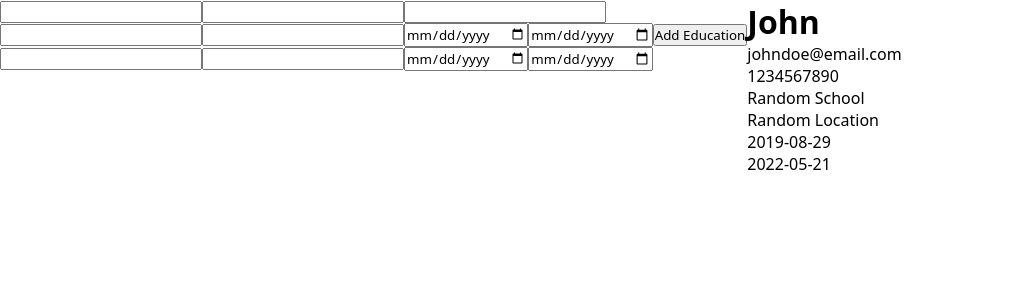
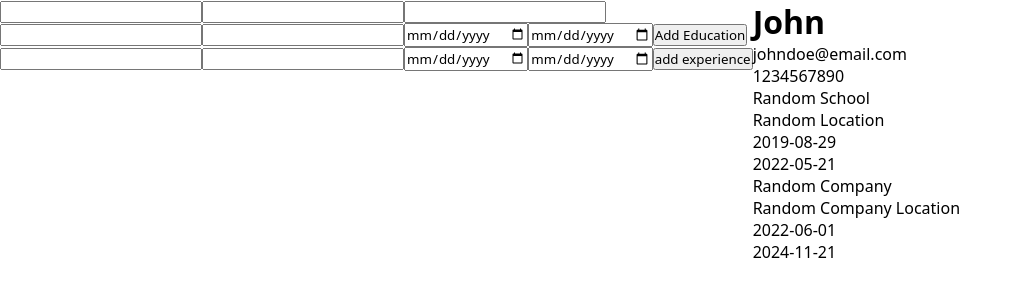
Before and after one commit to ImExtraPolite3/resume-builder, a React (Vite) app: page / in a window 1280 px wide. Shown: the top 300 px of the page, without its empty margins (0-1022 px from the left). Built offline with nearby package versions, Linux system fonts and the light colour scheme.

Commit message:
get experience section working

```diff
--- a/src/App.jsx
+++ b/src/App.jsx
@@ -1,7 +1,10 @@
 import { useState } from 'react';
 import GeneralInfo from './components/General';
 import EducationInfo from './components/Education';
-import UserOutput, { EducationOutput } from './components/UserOutput';
+import UserOutput, {
+  EducationOutput,
+  ExperienceOutput,
+} from './components/UserOutput';
 import ExperienceInfo from './components/Experience';
 
 function App() {
@@ -63,13 +66,23 @@ function App() {
     ]);
   };
 
-  const handleExperienceChange = (e) => {
+  const handleExperienceChange = (index, e) => {
     const { id, value } = e.target;
+    setExperienceList((prevExp) =>
+      prevExp.map((exp, i) => (i === index ? { ...exp, [id]: value } : exp))
+    );
+  };
 
-    setExperienceList((prevExp) => ({
-      ...prevExp,
-      [id]: value,
-    }));
+  const handleNewExperience = () => {
+    setExperienceList((prevList) => [
+      ...prevList,
+      {
+        companyName: '',
+        companyLocation: '',
+        companyStartDate: '',
+        companyEndDate: '',
+      },
+    ]);
   };
 
   return (
@@ -90,9 +103,13 @@ function App() {
         <div className="experience-input">
           {experienceList.map((e, index) => {
             return (
-              <ExperienceInfo key={index} onChange={handleExperienceChange} />
+              <ExperienceInfo
+                key={index}
+                onChange={(e) => handleExperienceChange(index, e)}
+              />
             );
           })}
+          <button onClick={handleNewExperience}>add experience</button>
         </div>
       </div>
       <div className="user-output">
@@ -101,6 +118,7 @@ function App() {
           generalEmail={general.email}
           generalPhoneNumber={general.phoneNumber}
         />
+        <div>
           {educationList.map((education, index) => (
             <EducationOutput
               key={index}
@@ -111,6 +129,20 @@ function App() {
             />
           ))}
         </div>
+        <div>
+          {experienceList.map((experience, index) => {
+            return (
+              <ExperienceOutput
+                key={index}
+                companyName={experience.companyName}
+                companyLocation={experience.companyLocation}
+                companyStartDate={experience.companyStartDate}
+                companyEndDate={experience.companyEndDate}
+              />
+            );
+          })}
+        </div>
+      </div>
     </>
   );
 }
--- a/src/components/UserOutput.jsx
+++ b/src/components/UserOutput.jsx
@@ -24,6 +24,22 @@ function EducationOutput({
   );
 }
 
+function ExperienceOutput({
+  companyName,
+  companyLocation,
+  companyStartDate,
+  companyEndDate,
+}) {
+  return (
+    <>
+      <p>{companyName}</p>
+      <p>{companyLocation}</p>
+      <p>{companyStartDate}</p>
+      <p>{companyEndDate}</p>
+    </>
+  );
+}
+
 export default function UserOutput({
   generalName,
   generalEmail,
@@ -43,4 +59,4 @@ export default function UserOutput({
   );
 }
 
-export { EducationOutput };
+export { EducationOutput, ExperienceOutput };
```
Lines whose indentation alone changed are shown as unchanged.
